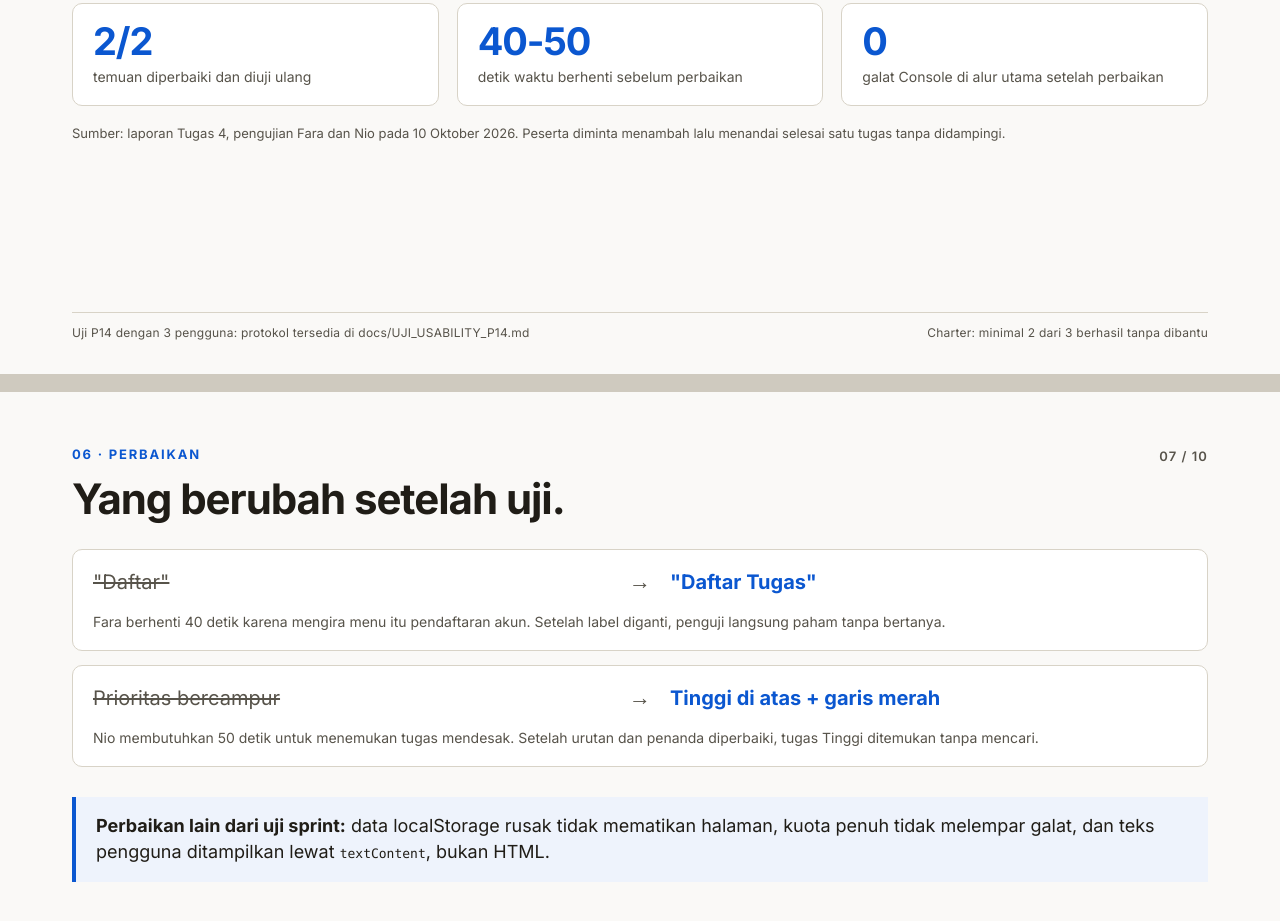
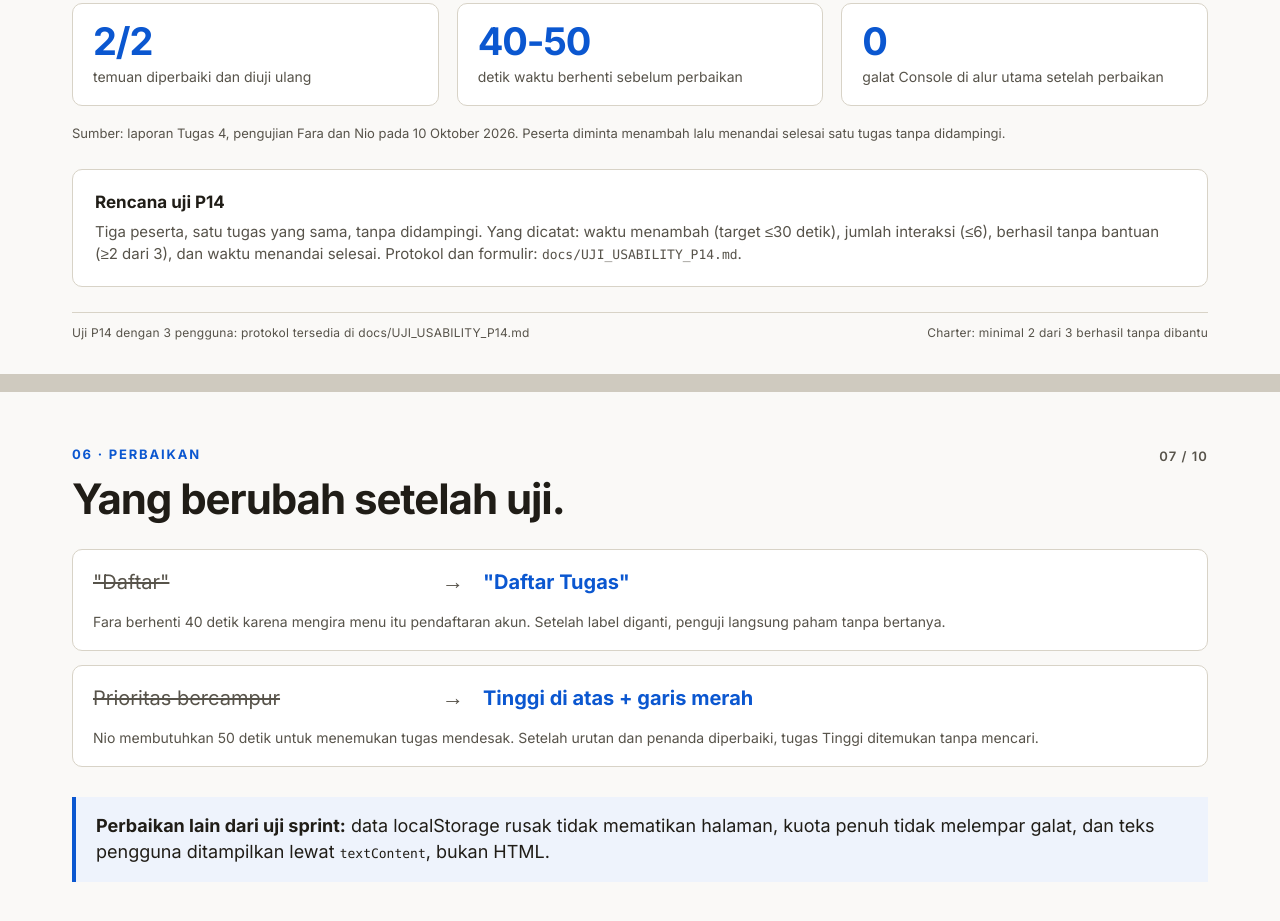
Before and after one commit to sayarizal501/ppv-project-akhir-5125500042, a plain HTML site: page docs/slide-demo-akhir.html in a window 1280 px wide. Shown: the part 4036-4957 px from the top of the page. Drawn offline with Linux system fonts and the light colour scheme.

Commit message:
style(slide): rapikan baris sebelum-sesudah dan tambah rencana uji P14

```diff
--- a/docs/slide-demo-akhir.html
+++ b/docs/slide-demo-akhir.html
@@ -92,7 +92,7 @@ figcaption{font-size:13px;color:var(--abu);padding:8px 12px;border-top:1px solid
 .sumber{margin-top:18px;font-size:13px}
 
 /* perbaikan */
-.ubah{display:grid;grid-template-columns:1fr 36px 1fr;gap:12px;align-items:center;background:#fff;border:1px solid var(--garis);
+.ubah{display:grid;grid-template-columns:minmax(0,330px) 36px minmax(0,1fr);gap:12px;align-items:center;background:#fff;border:1px solid var(--garis);
   border-radius:10px;padding:18px 20px;margin-bottom:14px}
 .ubah .lama{font-size:20px;color:var(--abu);text-decoration:line-through;text-decoration-thickness:2px}
 .ubah .baru{font-size:20px;font-weight:700;color:var(--biru)}
@@ -274,6 +274,10 @@ figcaption{font-size:13px;color:var(--abu);padding:8px 12px;border-top:1px solid
     <div><b>0</b><span>galat Console di alur utama setelah perbaikan</span></div>
   </div>
   <p class="sumber">Sumber: laporan Tugas 4, pengujian Fara dan Nio pada 10 Oktober 2026. Peserta diminta menambah lalu menandai selesai satu tugas tanpa didampingi.</p>
+  <div class="kotak" style="margin-top:26px">
+    <h3 style="font-size:17px;margin-bottom:8px">Rencana uji P14</h3>
+    <p style="font-size:15px">Tiga peserta, satu tugas yang sama, tanpa didampingi. Yang dicatat: waktu menambah (target ≤30 detik), jumlah interaksi (≤6), berhasil tanpa bantuan (≥2 dari 3), dan waktu menandai selesai. Protokol dan formulir: <span class="mono">docs/UJI_USABILITY_P14.md</span>.</p>
+  </div>
   <div class="kaki"><span>Uji P14 dengan 3 pengguna: protokol tersedia di docs/UJI_USABILITY_P14.md</span><span>Charter: minimal 2 dari 3 berhasil tanpa dibantu</span></div>
 </section>
 
```
Also changed, not shown: 1 other file.
